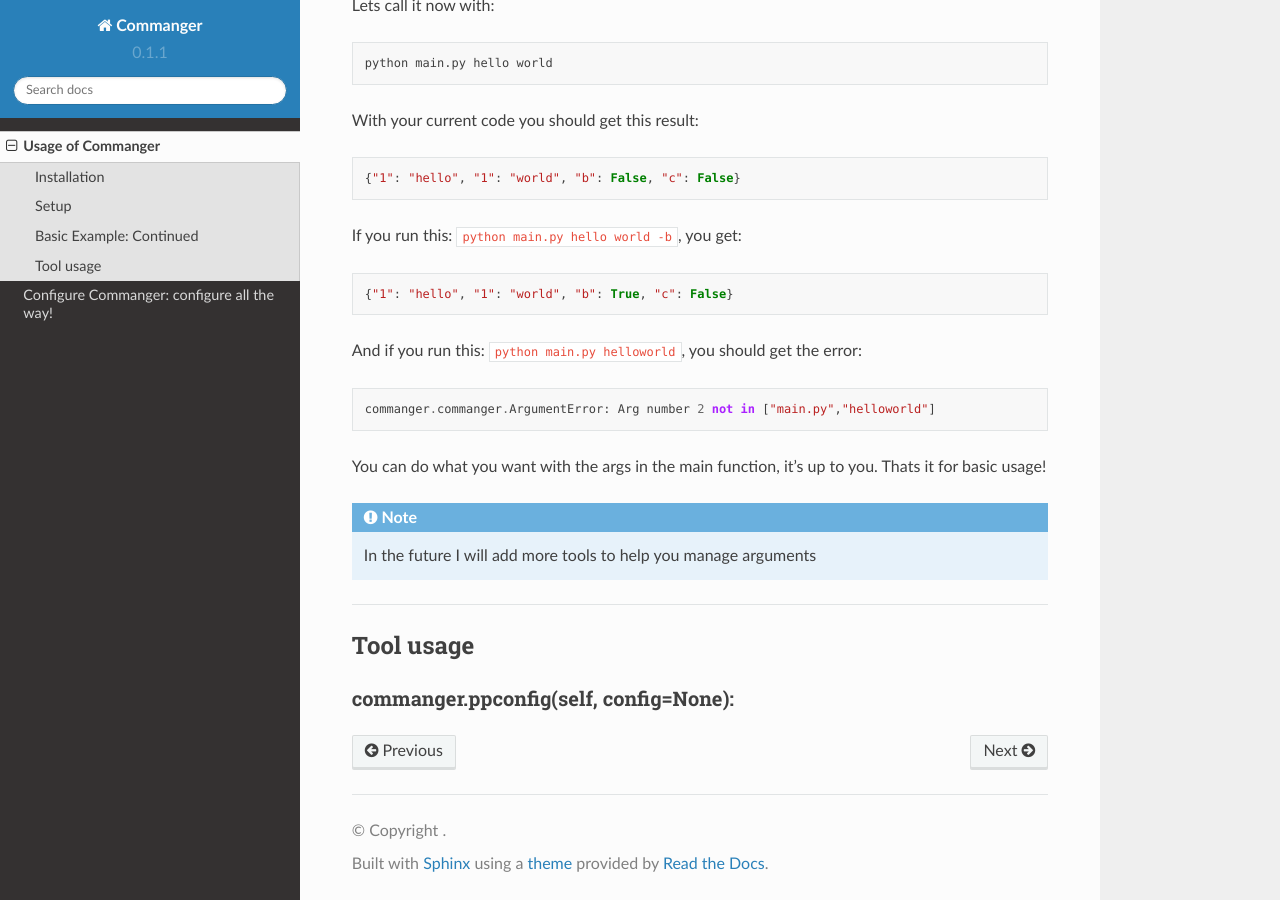
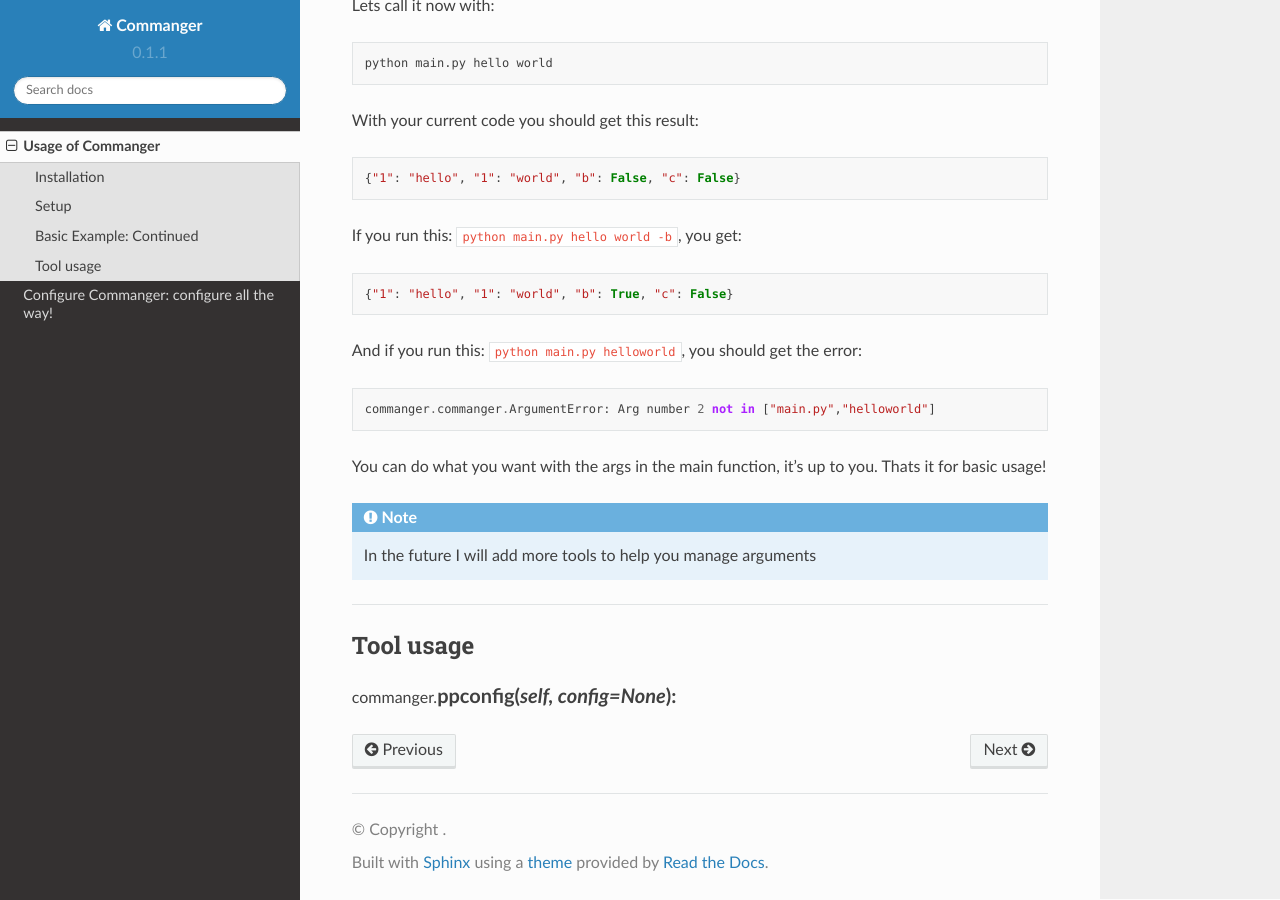
Before and after one commit to thatrandomperson5/commanger-docs, a Sphinx documentation site: the page built from docs/source/usage.rst, in a window 1280 px wide and 900 px high, scrolled down 1138 px. Built offline with Sphinx 7.4.7 and the Read the Docs theme 2.0.0, drawn with Linux system fonts in a browser that asks for light colours; pages that are not in the unit, such as notebooks, are missing from menus.

Commit message:
Update usage.rst

```diff
--- a/docs/source/usage.rst
+++ b/docs/source/usage.rst
@@ -113,6 +113,6 @@ Tool usage
 
 .. raw:: html
 
-  <h3>commanger.<b>ppconfig(self, config=None):</b></h3>
+  <p>commanger.<strong style="font-size: 20px;">ppconfig(<i>self, config=None</i>):</strong></p>
 
 ..
```
